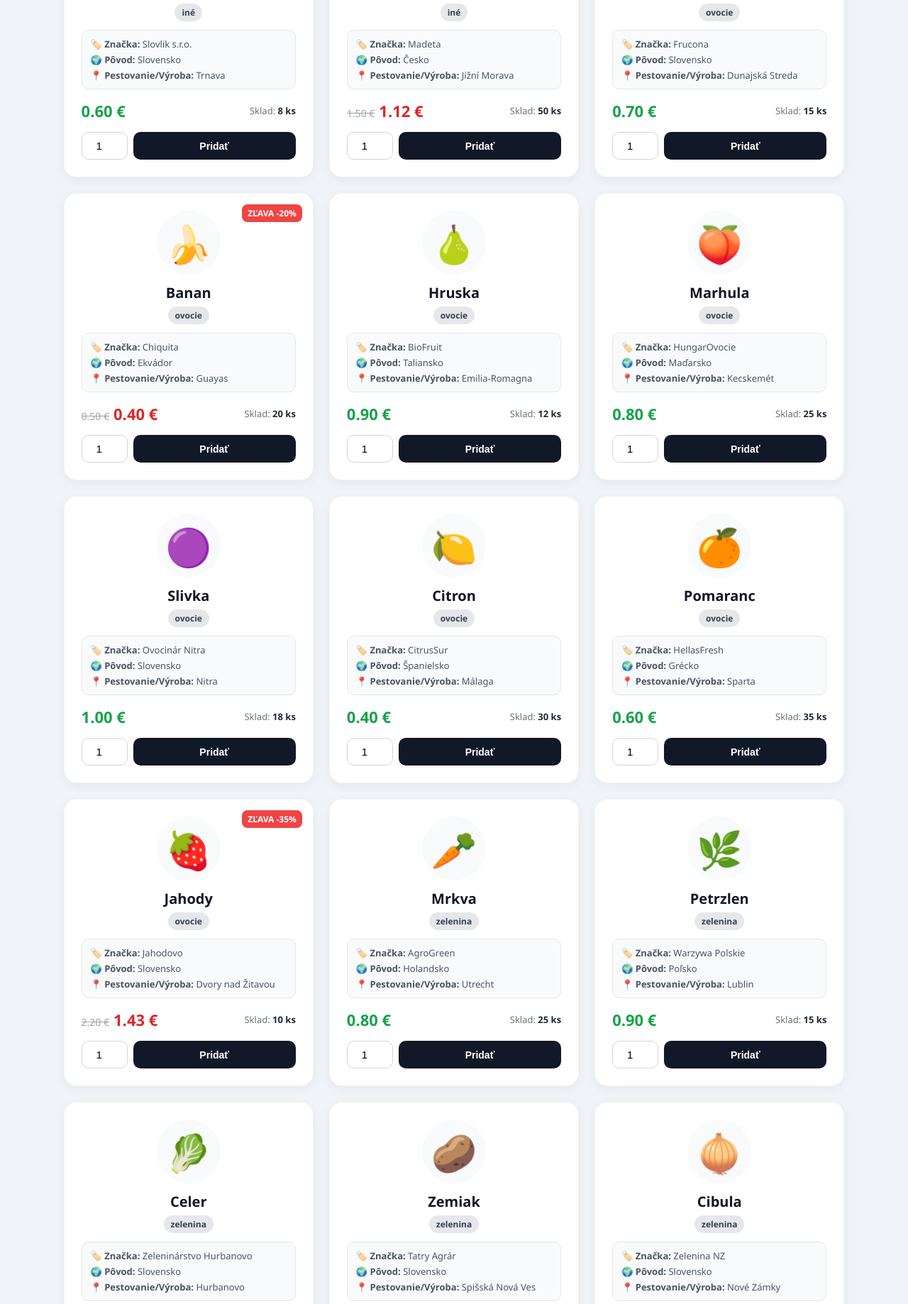
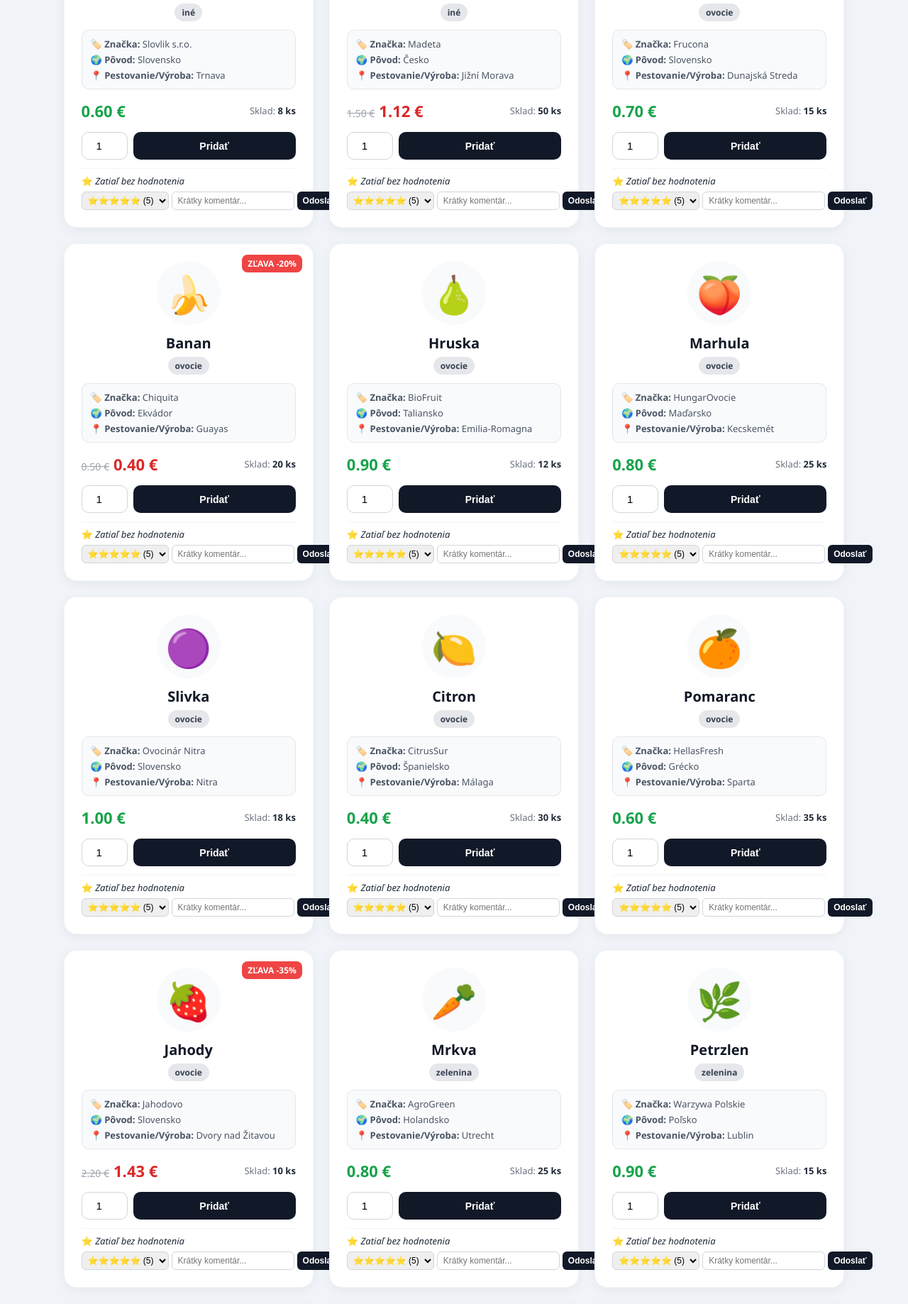
Before and after one commit to VojtechKovac/kosik_web, a FastAPI app: page / in a window 1280 px wide. Shown: the part 779-2617 px from the top of the page at 71% size. Run offline with FastAPI, Linux system fonts and the light colour scheme; data comes from the database, SQL or seed files in the repository.

Commit message:
Pridanie hodnoteni a recenzii produktov do databazy a sablony

```diff
--- a/main.py
+++ b/main.py
@@ -7,8 +7,8 @@ import os
 import uuid
 from urllib.parse import quote
 
-# Import z nášho súboru database.py (pridaný ObjednavkaModel)
-from database import SessionLocal, ProduktModel, ObjednavkaModel, init_db
+# Import z nášho súboru database.py (pridaný RecenziaModel)
+from database import SessionLocal, ProduktModel, ObjednavkaModel, RecenziaModel, init_db
 
 app = FastAPI(docs_url=None, redoc_url=None, openapi_url=None)
 
@@ -166,6 +166,19 @@ def domov(request: Request, sprava: str = None):
     if is_admin:
         zoznam_objednavok = db.query(ObjednavkaModel).order_by(ObjednavkaModel.datum.desc()).all()
 
+    # Načítanie recenzií a výpočet priemerných hodnotení
+    vsetky_recenzie = db.query(RecenziaModel).all()
+    recenzie_dict = {}
+    priemer_hodnoteni = {}
+
+    for r in vsetky_recenzie:
+        if r.produkt_nazov not in recenzie_dict:
+            recenzie_dict[r.produkt_nazov] = []
+        recenzie_dict[r.produkt_nazov].append(r)
+
+    for nazov, recs in recenzie_dict.items():
+        priemer_hodnoteni[nazov] = round(sum(r.hodnotenie for r in recs) / len(recs), 1)
+
     db.close()
 
     response = templates.TemplateResponse(
@@ -181,6 +194,8 @@ def domov(request: Request, sprava: str = None):
             "klubove_body": klubove_body,
             "sprava": sprava,
             "zoznam_objednavok": zoznam_objednavok,
+            "recenzie_dict": recenzie_dict,
+            "priemer_hodnoteni": priemer_hodnoteni,
             "request": request
         }
     )
@@ -515,3 +530,22 @@ def zaplatit(request: Request, response: Response, kupon: str = Form("")):
         name="platba_uspesna.html",
         context={"request": request, "celkova_cena": round(celkova_cena, 2)}
     )
+
+# ENDPOINT PRE PRIDANIE RECENZIE
+@app.post("/pridat-recenziu")
+def pridat_recenziu(request: Request, produkt: str = Form(...), hodnotenie: int = Form(...), komentar: str = Form("")):
+    session_id = request.cookies.get("session_id")
+    prihlaseny_zakaznik = aktivne_relacie.get(session_id) if session_id else None
+
+    db = SessionLocal()
+    nova_recenzia = RecenziaModel(
+        produkt_nazov=produkt,
+        hodnotenie=max(1, min(5, hodnotenie)),
+        komentar=komentar.strip(),
+        autor=prihlaseny_zakaznik if prihlaseny_zakaznik else "Anonymný zákazník"
+    )
+    db.add(nova_recenzia)
+    db.commit()
+    db.close()
+
+    return RedirectResponse(f"/?sprava={quote('Ďakujeme za tvoje hodnotenie!')}", status_code=303)
--- a/templates/index.html
+++ b/templates/index.html
@@ -835,6 +835,34 @@
                     <div class="empty">Vypredané</div>
                 {% endif %}
 
+                <!-- HVIEZDIČKOVÉ HODNOTENIE A RECENZIE -->
+                <div style="margin-top: 12px; font-size: 13px; border-top: 1px solid #f3f4f6; padding-top: 8px;">
+                    <div style="display: flex; align-items: center; justify-content: space-between; margin-bottom: 6px;">
+                        <span>
+                            ⭐
+                            {% if nazov in priemer_hodnoteni %}
+                                <strong>{{ priemer_hodnoteni[nazov] }}</strong> / 5 ({{ recenzie_dict[nazov]|length }} recenzií)
+                            {% else %}
+                                <em>Zatiaľ bez hodnotenia</em>
+                            {% endif %}
+                        </span>
+                    </div>
+
+                    <!-- Formulár na pridanie recenzie -->
+                    <form action="/pridat-recenziu" method="post" style="display: flex; gap: 4px; margin-top: 6px;">
+                        <input type="hidden" name="produkt" value="{{ nazov }}">
+                        <select name="hodnotenie" style="padding: 4px; border-radius: 6px; border: 1px solid #d1d5db; font-size: 12px;">
+                            <option value="5">⭐⭐⭐⭐⭐ (5)</option>
+                            <option value="4">⭐⭐⭐⭐ (4)</option>
+                            <option value="3">⭐⭐⭐ (3)</option>
+                            <option value="2">⭐⭐ (2)</option>
+                            <option value="1">⭐ (1)</option>
+                        </select>
+                        <input type="text" name="komentar" placeholder="Krátky komentár..." style="padding: 4px 8px; border-radius: 6px; border: 1px solid #d1d5db; font-size: 12px; flex: 1; width: auto;" required>
+                        <button type="submit" style="padding: 4px 8px; font-size: 12px; border-radius: 6px;">Odoslať</button>
+                    </form>
+                </div>
+
                 {% if is_admin %}
                 <div class="admin-restock-box">
                     <form action="/dozaskladnit" method="post">
```
Also changed, not shown: database.py (+11 -0 lines).
